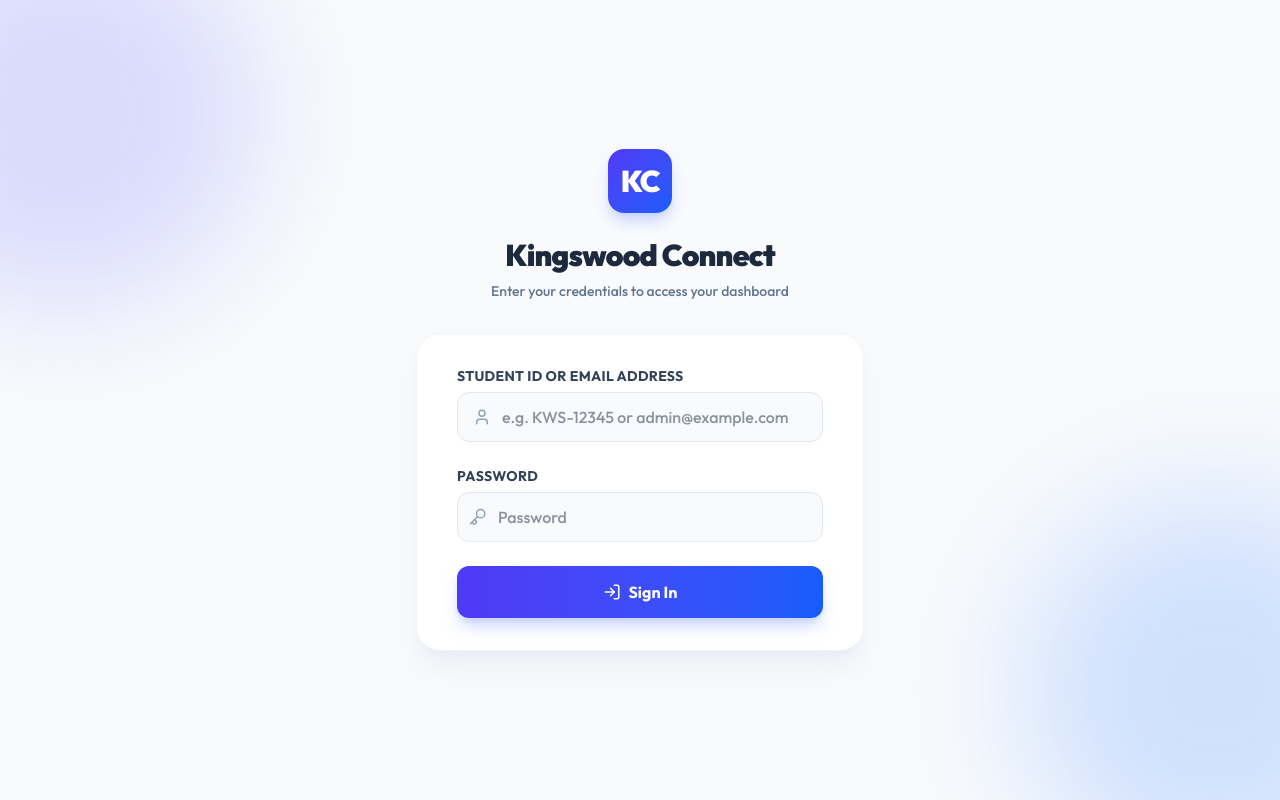
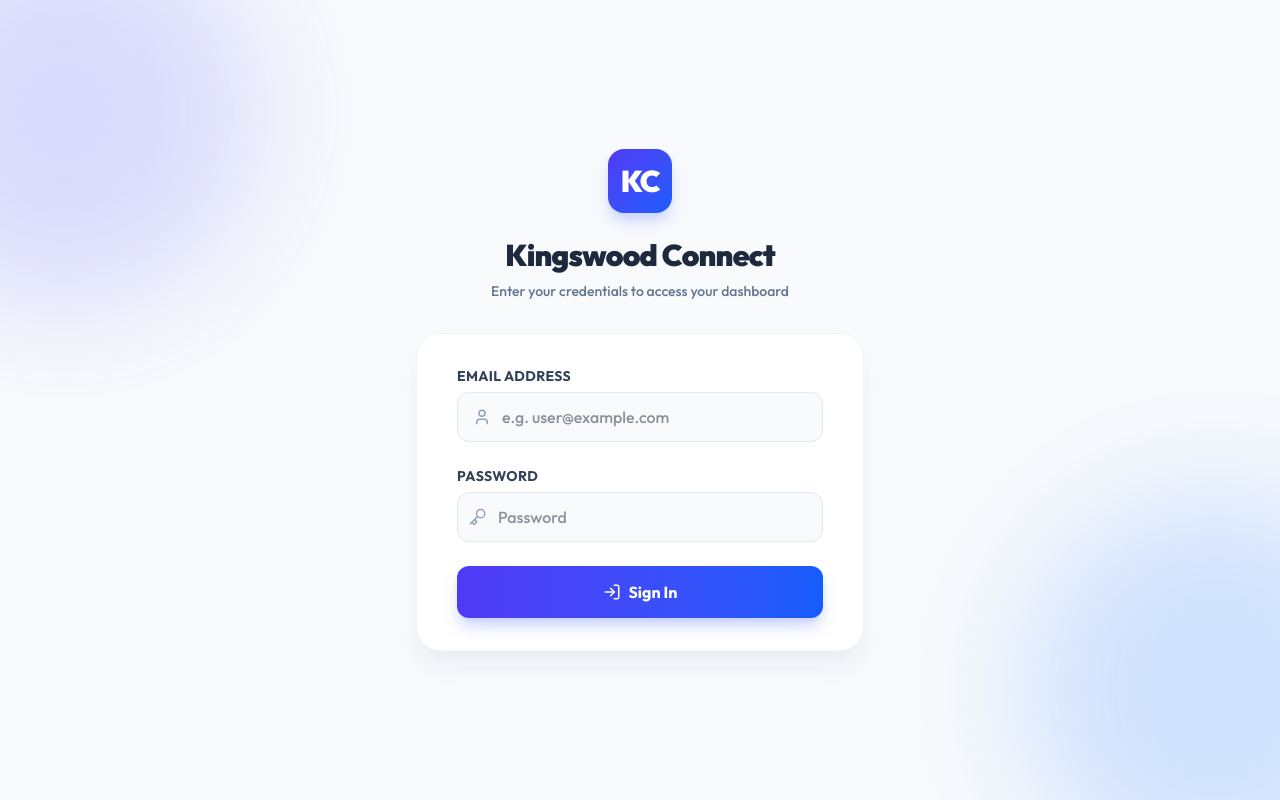
Before and after one commit to deshan2004/Kingswood-Connect, a React (Vite) app in the folder frontend/: page /login in a window 1280 px wide. Built offline with nearby package versions, Linux system fonts and the light colour scheme; no server answers.

Commit message:
Update login field to be standard email

```diff
--- a/frontend/src/pages/Login.jsx
+++ b/frontend/src/pages/Login.jsx
@@ -74,19 +74,19 @@ const Login = () => {
 
             <div>
               <label className="block text-sm font-bold text-slate-700 mb-1.5 uppercase tracking-wide">
-                Student ID or Email Address
+                Email Address
               </label>
               <div className="relative">
                 <span className="absolute inset-y-0 left-0 pl-4 flex items-center text-slate-400">
                   <User size={18} />
                 </span>
                 <input
-                  type="text"
+                  type="email"
                   required
                   value={identifier}
                   onChange={(e) => setIdentifier(e.target.value)}
                   className="w-full pl-11 pr-4 py-3 bg-slate-50 border border-slate-200 rounded-xl focus:ring-4 focus:ring-indigo-500/20 focus:border-indigo-500 transition-all font-medium text-slate-800"
-                  placeholder="e.g. KWS-12345 or admin@example.com"
+                  placeholder="e.g. user@example.com"
                 />
               </div>
             </div>
```
